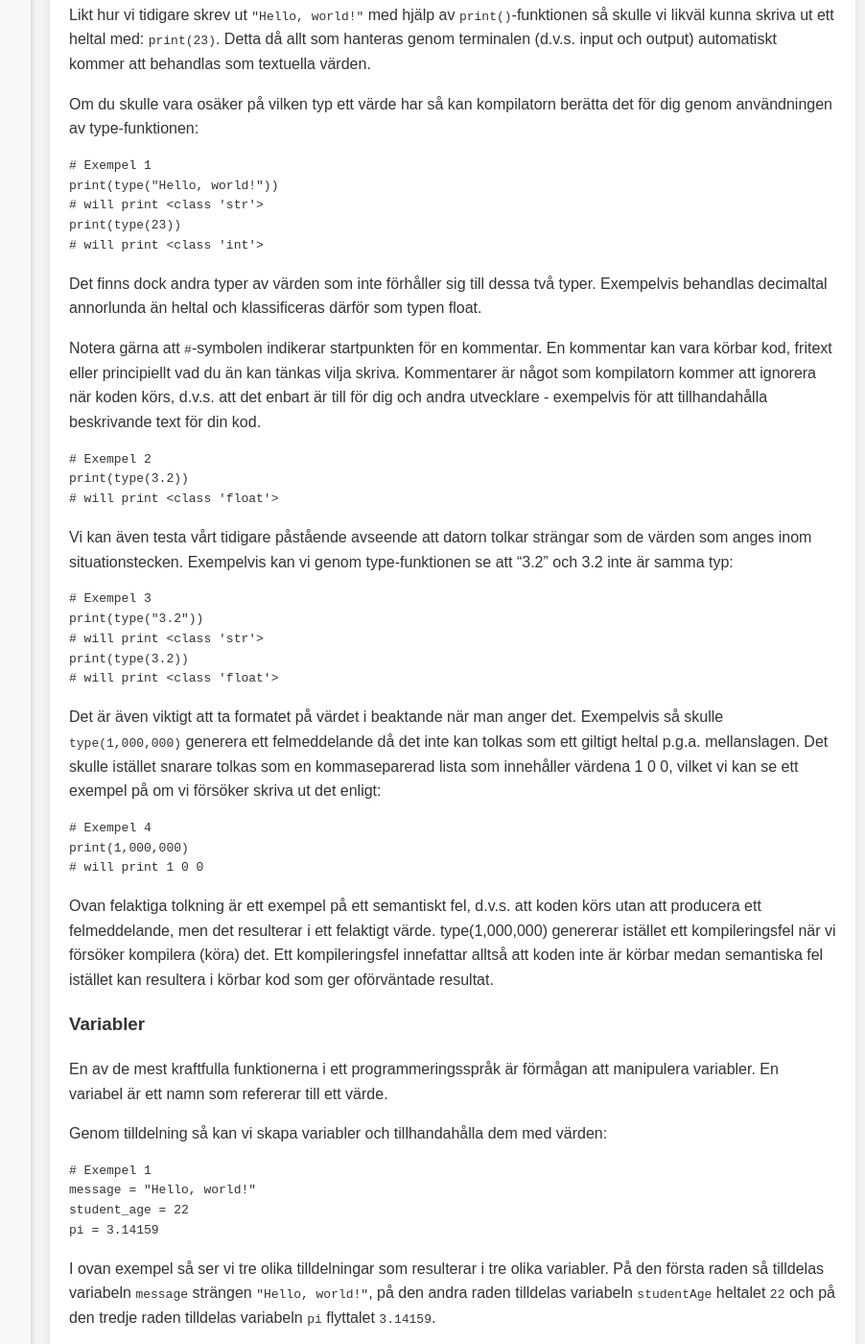
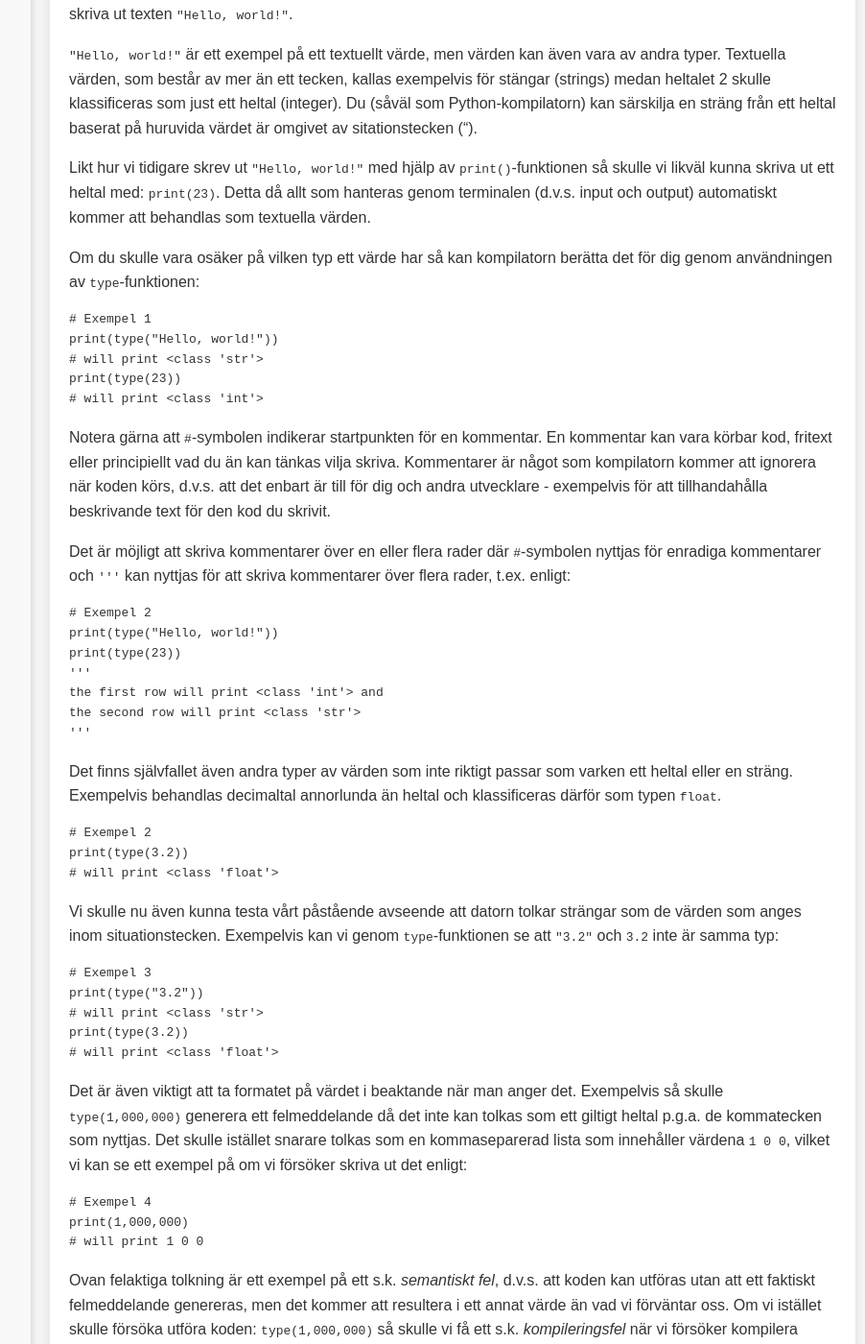
Before and after one commit to noitaloiv/fundamentalPython, a Jekyll site: the page built from week1/syntax.md, in a window 1280 px wide and 1400 px high, scrolled down 610 px. Shown: the whole window at 96% size, without its empty margins (348-1250 px from the left). Built offline with Jekyll 4.4.1, drawn with Linux system fonts in a browser that asks for light colours; some of the changed text lies outside the part shown.

Commit message:
Update syntax.md

````diff
--- a/week1/syntax.md
+++ b/week1/syntax.md
@@ -5,7 +5,11 @@ title: "Week 1: Introduction to Python"
 
 # Syntax
 
-Nu när du har skapat samt ställt in din arbetsyta och skrivit ditt första program i Python är det dags att fördjupa dig i Python-syntaxens värld. Syntax kan ses på som de regler och mönster som styr hur dina kommandon ser ut, vilket säkerställer att datorn kan tolka och förstå dina kommandon korrekt.
+Nu när du har skapat samt ställt in din arbetsyta och skrivit ditt första program i Python är det dags att fördjupa dig i Python-syntaxens värld. Man kan likna en syntax med hur grammatiken fungerar i det svenska språket där man skriver på ett visst sätt för att andra ska förstå vad du menar.
+
+Utöver syntaxen så finns det även vissa regler och mönster som styr hur ditt "språk" ser ut, vilka säkerställer att datorn kan tolka och förstå dina kommandon korrekt. För att dra paralleller till det svenska språket så kan detta t.e.x. tänkas vara att vi måste använda fullständiga meningar.
+
+I detta kapitel kommer vi att visa exempel på strukturen för språket Python samt några regler som vi behöver anpassa oss efter.
 
 ## Att förstå Python-syntaxen
 
@@ -19,45 +23,58 @@ Ett värde är ett grundläggande ting - såsom en bokstav, ett tecken, eller en
 
 Likt hur vi tidigare skrev ut `"Hello, world!"` med hjälp av `print()`-funktionen så skulle vi likväl kunna skriva ut ett heltal med: `print(23)`. Detta då allt som hanteras genom terminalen (d.v.s. input och output) automatiskt kommer att behandlas som textuella värden.
 
-Om du skulle vara osäker på vilken typ ett värde har så kan kompilatorn berätta det för dig genom användningen av type-funktionen:
+Om du skulle vara osäker på vilken typ ett värde har så kan kompilatorn berätta det för dig genom användningen av `type`-funktionen:
 
-```
+``` python
 # Exempel 1
 print(type("Hello, world!"))
 # will print <class 'str'>
 print(type(23))
 # will print <class 'int'>
 ```
-Det finns dock andra typer av värden som inte förhåller sig till dessa två typer. Exempelvis behandlas decimaltal annorlunda än heltal och klassificeras därför som typen float.
 
-Notera gärna att `#`-symbolen indikerar startpunkten för en kommentar. En kommentar kan vara körbar kod, fritext eller principiellt vad du än kan tänkas vilja skriva. Kommentarer är något som kompilatorn kommer att ignorera när koden körs, d.v.s. att det enbart är till för dig och andra utvecklare - exempelvis för att tillhandahålla beskrivande text för din kod.
+Notera gärna att `#`-symbolen indikerar startpunkten för en kommentar. En kommentar kan vara körbar kod, fritext eller principiellt vad du än kan tänkas vilja skriva. Kommentarer är något som kompilatorn kommer att ignorera när koden körs, d.v.s. att det enbart är till för dig och andra utvecklare - exempelvis för att tillhandahålla beskrivande text för den kod du skrivit.
+
+Det är möjligt att skriva kommentarer över en eller flera rader där `#`-symbolen nyttjas för enradiga kommentarer och `'''` kan nyttjas för att skriva kommentarer över flera rader, t.ex. enligt:
+```python
+# Exempel 2
+print(type("Hello, world!"))
+print(type(23))
+'''
+the first row will print <class 'int'> and
+the second row will print <class 'str'>
+'''
 ```
+
+Det finns självfallet även andra typer av värden som inte riktigt passar som varken ett heltal eller en sträng. Exempelvis behandlas decimaltal annorlunda än heltal och klassificeras därför som typen `float`.
+```python
 # Exempel 2
 print(type(3.2))
 # will print <class 'float'>
 ```
-Vi kan även testa vårt tidigare påstående avseende att datorn tolkar strängar som de värden som anges inom situationstecken. Exempelvis kan vi genom type-funktionen se att "3.2" och 3.2 inte är samma typ:
-```
+
+Vi skulle nu även kunna testa vårt påstående avseende att datorn tolkar strängar som de värden som anges inom situationstecken. Exempelvis kan vi genom `type`-funktionen se att `"3.2"` och `3.2` inte är samma typ:
+``` python
 # Exempel 3
 print(type("3.2"))
 # will print <class 'str'>
 print(type(3.2))
 # will print <class 'float'>
 ```
-Det är även viktigt att ta formatet på värdet i beaktande när man anger det. Exempelvis så skulle `type(1,000,000)` generera ett felmeddelande då det inte kan tolkas som ett giltigt heltal p.g.a. mellanslagen. Det skulle istället snarare tolkas som en kommaseparerad lista som innehåller värdena 1 0 0, vilket vi kan se ett exempel på om vi försöker skriva ut det enligt:
-```
+
+Det är även viktigt att ta formatet på värdet i beaktande när man anger det. Exempelvis så skulle `type(1,000,000)` generera ett felmeddelande då det inte kan tolkas som ett giltigt heltal p.g.a. de kommatecken som nyttjas. Det skulle istället snarare tolkas som en kommaseparerad lista som innehåller värdena `1 0 0`, vilket vi kan se ett exempel på om vi försöker skriva ut det enligt:
+``` python
 # Exempel 4
 print(1,000,000)
 # will print 1 0 0
 ```
-Ovan felaktiga tolkning är ett exempel på ett semantiskt fel, d.v.s. att koden körs utan att producera ett felmeddelande, men det resulterar i ett felaktigt värde. type(1,000,000) genererar istället ett kompileringsfel när vi försöker kompilera (köra) det. Ett kompileringsfel innefattar alltså att koden inte är körbar medan semantiska fel istället kan resultera i körbar kod som ger oförväntade resultat.
+Ovan felaktiga tolkning är ett exempel på ett s.k. _semantiskt fel_, d.v.s. att koden kan utföras utan att ett faktiskt felmeddelande genereras, men det kommer att resultera i ett annat värde än vad vi förväntar oss. Om vi istället skulle försöka utföra koden: `type(1,000,000)` så skulle vi få ett s.k. _kompileringsfel_ när vi försöker kompilera (köra) koden. Ett kompileringsfel innefattar med andra ord att koden inte är körbar medan semantiska fel istället kan resultera i körbar kod som ger oförväntade resultat.
 
 ### Variabler
-
 En av de mest kraftfulla funktionerna i ett programmeringsspråk är förmågan att manipulera variabler. En variabel är ett namn som refererar till ett värde.
 
 Genom tilldelning så kan vi skapa variabler och tillhandahålla dem med värden:
-```
+```python
 # Exempel 1
 message = "Hello, world!"
 student_age = 22
@@ -69,7 +86,7 @@ I ovan exempel så ser vi tre olika tilldelningar som resulterar i tre olika var
 Notera att vi för `"Hello, world!"` använder dubbla situationstecken för att omsluta strängen. Generellt sett har ' och " samma funktion i Python, men om en sträng innehåller ett enda '-tecken (t.ex. ordet it's all ogre) så måste det omslutas av dubbla situationstecken ("it's all ogre") för att tolkas som en sträng.
 
 Tidigare så har vi angivit värdet som vi vill skriva ut direkt inom parenteserna för `print()`-funktionen (t.ex. `print(3.2)`), men det är även möjligt att ange representationen av ett värde - d.v.s. en variabel:
-```
+```python
 # Exempel 2
 print(message)
 # will print "Hello, world!"
@@ -80,13 +97,13 @@ print(student_age)
 ### Variabelnamn och nyckelord
 
 Utvecklare väljer generellt meningsfulla och representativa namn för sina variabler. Detta för att utvecklaren själv såväl som andra enkelt ska förstå vad det är som variabeln i fråga representerar. Om vi föreställer oss ett scenario där vi ämnar lagra en användares angivna lösenord så är det möjligt att lagra det i stil med:
-```
+```python
 # Exempel 1
 x = "xHyra6h%"
 ```
 
 Men det kan snabbt bli svårt att särskilja en variabel från en annan samt snabbt bilda sig en uppfattning av koden och dess syfte första gången man ser den. Det skulle således vara betydligt tydligare vilket värde variabeln representerar om vi istället hade något i stil med:
-```
+```python
 # Exempel 2
 user_password = "xHyra6h%"
 ```
@@ -96,7 +113,7 @@ Variabelnamn som sådana kan vara godtyckligt långa och innehålla bokstäver s
 Underscore (_) kan förekomma i variabelnamn då vi vill att variabelnamnet ska bestå av flera ord, t.ex. `user_password`, `user_name`, och dylikt.
 
 Du behöver inte vara orolig över att ange otillåtna variabelnamn då du snabbt kommer att bemötas av ett syntaxfel i de fall du har otillåtna namn. Exempelvis enligt:
-```
+```python
 # Exempel 3
 123 = "test"
 SyntaxError: invalid syntax
@@ -109,7 +126,7 @@ SyntaxError: invalid syntax
 ```
 
 `123` är ett otillåtet namn då det inte inleds med en bokstav - därav att `a123` anses vara ett tillåtet namn. `ab$` är ett otillåtet namn då det innehåller specialtecknet `$`, men varför får vi ett syntaxfel i det sista fallet med `if`? Felet beror på att `if` råkar vara ett av 29 st. nyckelord som är integrerade i Python - d.v.s. att det är ord som redan uppfyller ett syfte genom att definiera språkets regler och struktur, vilket medför att de inte kan nyttjas som variabelnamn. Det skulle dock vara tillåtet om vi inte längre representerade nyckelordet genom att bygga vidare på variabelnamnet, t.ex. i stil med:
-```
+```python
 # Exempel 4
 if_old_age = "Sorry, you're too old to be eating of the children's menu"
 ```
@@ -119,7 +136,7 @@ Du kommer under denna kurs att stöta på fler nyckelord såsom `and`, `class`,
 Ett påstående är en instruktion som vår kompilator kan utföra. Vi har redan sett exempel på tre sorters påståenden: `print()`, `type()` och tilldelning.
 
 När du skriver ett påstående i din Python-fil och sedan kör koden via terminalen (alt. kör kod direkt genom terminalen) så kommer Python att kompilera koden och visa eventuella resultat. Med eventuella resultat avses att exempelvis tilldelning i sig självt inte kommer att skriva ut något i terminalen, om inte variabeln efter tilldelningen skrivs ut med hjälp av `print()`.
-```
+```python
 # Exempel 1
 assignment = "A value"
 # nothing happens
@@ -130,7 +147,7 @@ print(assignment)
 ```
 
 Ett Python-skript innehåller generellt sett en sekvens av påståenden. Om det finns mer än ett påstående (med tillhörande utskrift) så kommer resultaten att visas ett i taget allteftersom att resp. påstående kompileras/körs - vilket sker i en hierarkisk ordning (d.v.s. från påståendet på den första kodraden till påståendet på den sista kodraden).
-```
+```python
 # Exempel 2
 number = 10
 print(number)
@@ -144,15 +161,14 @@ print(number)
 ### "Uttryck" (expressions)
 
 Ett uttryck är en kombination av värden, variabler och operatorer. Om du skriver ett uttryck, exempelvis `2 + 2`, så kommer kompilatorn att tolka och visa resultatet:
-```
+```python
 # Exempel 1
 >>> 2 + 2
 # will print: 4
 ```
 
 Ett uttryck som sådant måste dock inte innehålla värden, variabler såväl som operatorer för att klassas som ett uttryck. Ett värde eller en variabel i sig kan exempelvis evalueras som ett uttryck:
-
-```
+```python
 # Exempel 2
 >>> 10
 # will print: 10
@@ -162,8 +178,7 @@ Ett uttryck som sådant måste dock inte innehålla värden, variabler såväl s
 ```
 
 Att utvärdera ett uttryck är dock inte riktigt samma sak som att skriva ut ett värde, likt hur vi gjort tidigare med funktionen `print()`.
-
-```
+```python
 # Exempel 3
 >>> hello = "Hello, world!"
 >>> hello
@@ -176,8 +191,7 @@ Att utvärdera ett uttryck är dock inte riktigt samma sak som att skriva ut ett
 När kompilatorn visar värdet för ett uttryck använder den med andra ord samma format som du skulle använda för att ange ett värde. När det gäller strängar innefattar det således att värdet innehåller situationstecken. Om vi istället använder funktionen `print()` så kommer utskriften dock enbart att visa det faktiska värdet.
 
 I ett Python-script så kan alla uttryck vara tillåtna sådana (d.v.s. att inga fel genereras), men det betyder inte nödvändigtvis att det resulterar i något som är synligt för en användare. Exempelvis skulle vi kunna skriva något i stil med:
-
-```
+```python
 # Exempel 4
 test_1 = "msg"
 test_2 = 22
@@ -190,7 +204,7 @@ Men då vi aldrig gör något med de variabler vi skapat så kommer inget att sk
 Operatorer är speciella symboler som fungerar likt de nyckelord vi tidigare pratat om - d.v.s. att de representerar viss inbyggd funktionalitet, exempelvis + för addition och * för multiplikation. De värden som operatören använder kallas för operander, exempelvis skulle `4` resp. `5` i följande uttryck:  `4 + 5` agera operander för operationen addition.
 
 Samtliga utav nedan matematiska uttryck är giltiga sådana:
-```
+```python
 # Exempel 1
 20 * 32
 hour - 2
@@ -205,8 +219,7 @@ Varje symbol representerar en operation. `+`-operationen avser addition, `-`-ope
 I det fall vi har lagrat ett värde i en variabel så kommer varibeln att ersättas med dess värde innan operationen utförs. Detta sker automatiskt när koden körs av kompilatorn.
 
 Noterbart avseende divisionsberäkning är att Python utför decimaltalsdivision. D.v.s. att även om vi dividerar två heltal som resulterar i en jämn kvot såsom `6 / 2` så skulle resultatet bli 3.0 snarare än 3. Om man vill utföra heltalsdivision så behöver man istället nyttja operatorn `//`:
-
-```
+```python
 # Exempel 2
 >>> 10/2
 # will print 5.0
@@ -215,8 +228,7 @@ Noterbart avseende divisionsberäkning är att Python utför decimaltalsdivision
 ```
 
 I det fall man tillämpar heltalsdivision så kommer kompilatorn alltid avrunda resultatet nedåt:
-
-```
+```python
 # Exempel 3
 >>> 10/4
 # will print 2.5
@@ -227,8 +239,7 @@ I det fall man tillämpar heltalsdivision så kommer kompilatorn alltid avrunda
 ### Operationer på strängar
 
 Du kan generellt sett inte utföra matematiska operationer på strängar, även i de fall strängarna ser ut som siffror (t.ex. `"15"`). Detta innefattar att nedan uttryck inte är giltiga:
-
-```
+```python
 # Exempel 1
 message = "Heya"
 message_two = message + 1
@@ -236,8 +247,7 @@ message_two = message + 1
 ```
 
 Som vi ser från felmeddelandet så reagerar kompilatorn inte på operatorn, `+`, utan på att vi försöker använda den med två olika datatyper (`str` + `int`). Vi tillåts nämligen att använda `+`-operatorn mellan två strängar för att konkatenera dem. Strängkonkatenering innefattar att vi slår ihop två strängar:
-
-```
+```python
 # Exempel 2
 message_a = "Heya"
 message_b = ", Chris!"
@@ -256,8 +266,7 @@ print(message_d)
 Hittills har vi, till merparten, tittat på de olika beståndsdelarna i ett program (variabler, uttryck och påståenden) isolerat utan att prata om hur man kan kombinerar dem.
 
 En av de mest användbara funktionerna i programmeringsspråk är dess förmåga att ta isolerade, små byggstenar och kombinera dem med andra byggstenar för att på så vis bygga ett omfattande program. Vi har sett några exempel på detta tidigare, exempelvis kombinationen av ett påstående (`print()`) med ett uttryck `(2+2)` enligt formen: `print(2+2)`. Noterbart är att beräkningen kommer att utföras först och att utskriften av summan sker därefter. Detta kan även appliceras med flertalet variabler, uttryck och påståenden i stil med:
-
-```
+```python
 # Exempel 1
 price = 20
 print("The price for four cups of coffee is:", price*4, "which, with the group discount, comes out to:", price*4 - ((price*4)/100)*15)
````
